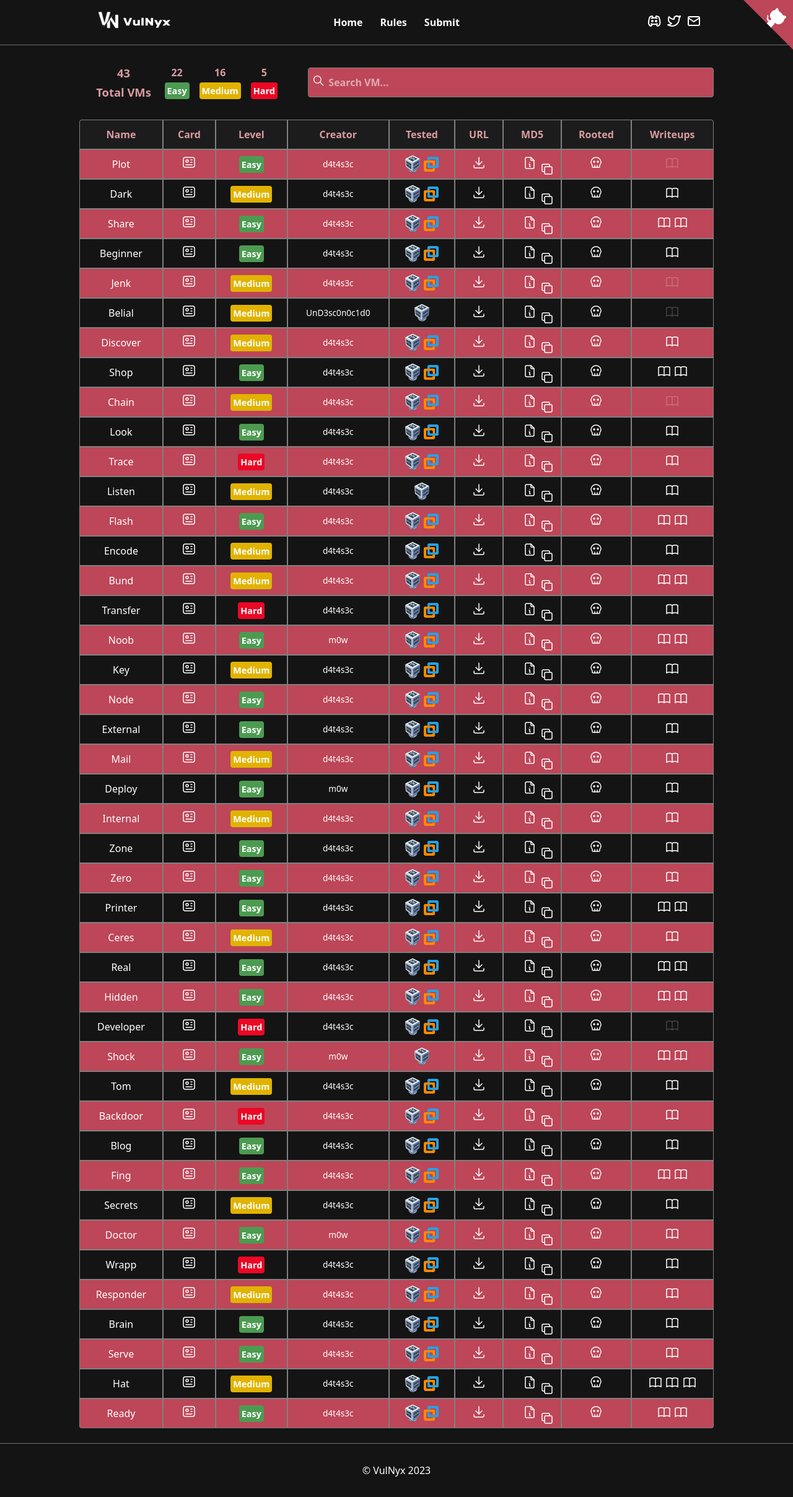
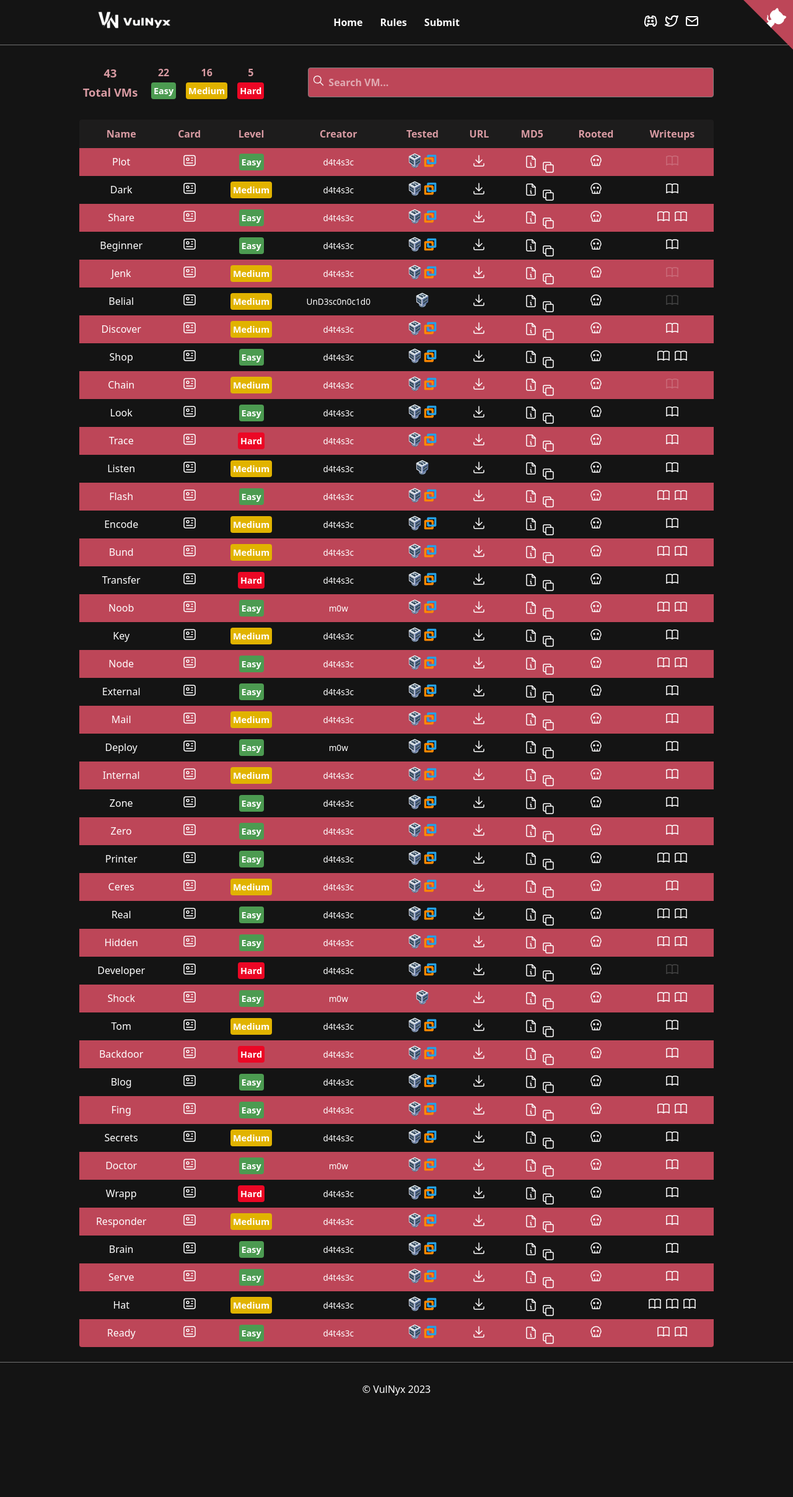
Before and after one commit to VulNyx/vulnyx, a Jekyll site: the page built from index.md, in a window 1280 px wide. Shown: the whole page at 62% size. Built offline with Jekyll 4.4.1, drawn with Linux system fonts in a browser that asks for light colours; after the commit the page ends 2285 px from its top, so only the background shows below that.

Commit message:
style: remove table border and adjust tested icons width and height

```diff
--- a/_data/tested.yml
+++ b/_data/tested.yml
@@ -1,5 +1,5 @@
 ---
 VirtualBox:
-  label: <img title="VirtualBox" alt="VirtualBox logo" src="assets/vbox.png" width="30" height="30">
+  label: <img title="VirtualBox" alt="VirtualBox logo" src="assets/vbox.png" width="25" height="25">
 VMware:
-  label: <img title="VirtualBox" alt="VirtualBox logo" src="/assets/vbox.png" width="30" height="30"> <img title="VMware" alt="VMware logo" src="/assets/vmware.png" width="30" height="30">
+  label: <img title="VirtualBox" alt="VirtualBox logo" src="/assets/vbox.png" width="25" height="25"> <img title="VMware" alt="VMware logo" src="/assets/vmware.png" width="25" height="25">
--- a/assets/style.scss
+++ b/assets/style.scss
@@ -84,7 +84,7 @@ header {
   display: flex;
   align-items: center;
   justify-content: center;
-  gap: 1.5rem;
+  gap: 1rem;
 }
 
 .github-buttons {
@@ -181,7 +181,6 @@ main {
   list-style: none;
   display: flex;
   align-items: center;
-  justify-content: center;
   gap: 1rem;
 }
 
@@ -251,7 +250,6 @@ th,
 td {
   text-align: center;
   padding: 0.5rem;
-  border: 1px solid #808080;
 }
 
 th {
@@ -380,14 +378,15 @@ td div {
 
 #md5-hash {
   position: relative;
-  left: 10px;
+  left: 12px;
+  top: 2px;
 }
 
 .copy-btn {
   cursor: pointer;
   position: relative;
-  top: 10px;
-  left: 10px;
+  top: 11px;
+  left: 12px;
   background-color: inherit;
   border: none;
 }
@@ -520,6 +519,7 @@ td div {
 
 .media-links a {
   padding: 0.25rem;
+  margin-right: 0.1rem;
   border-radius: 0.5rem;
 }
 
```
